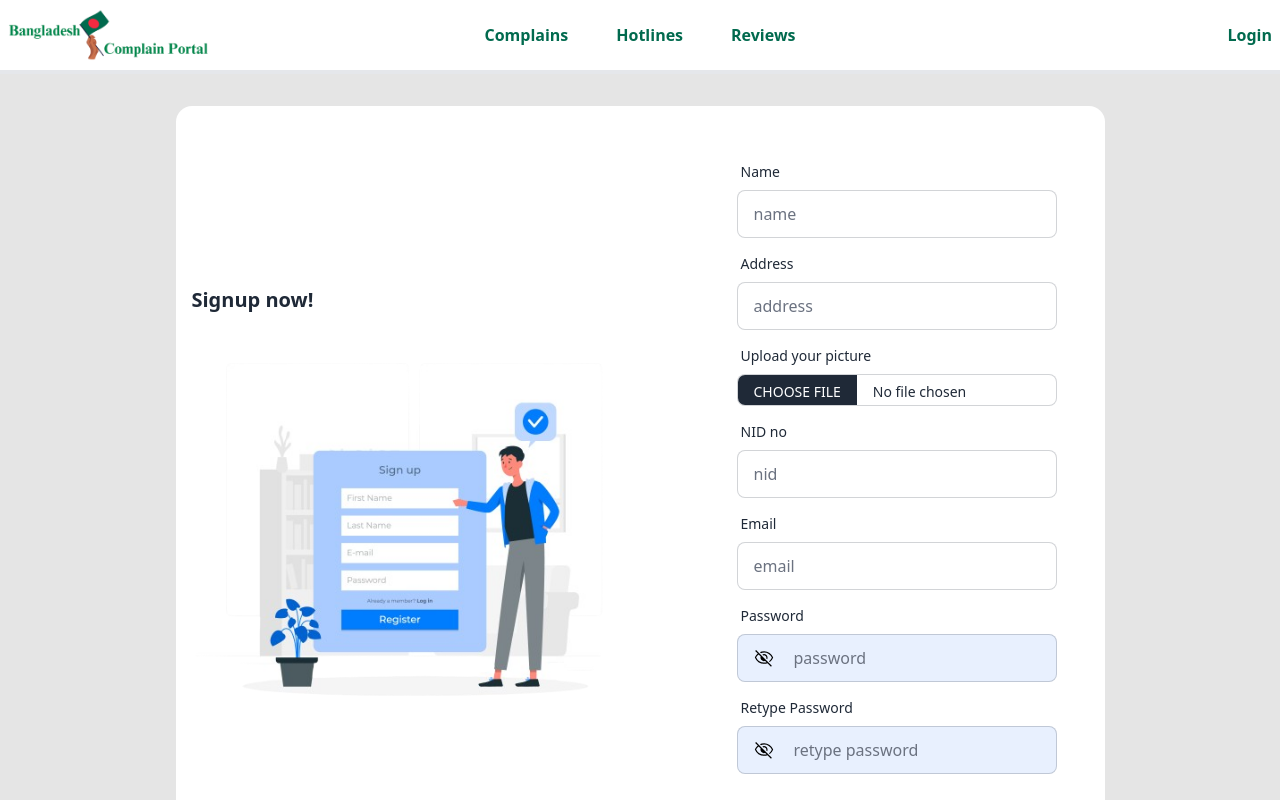
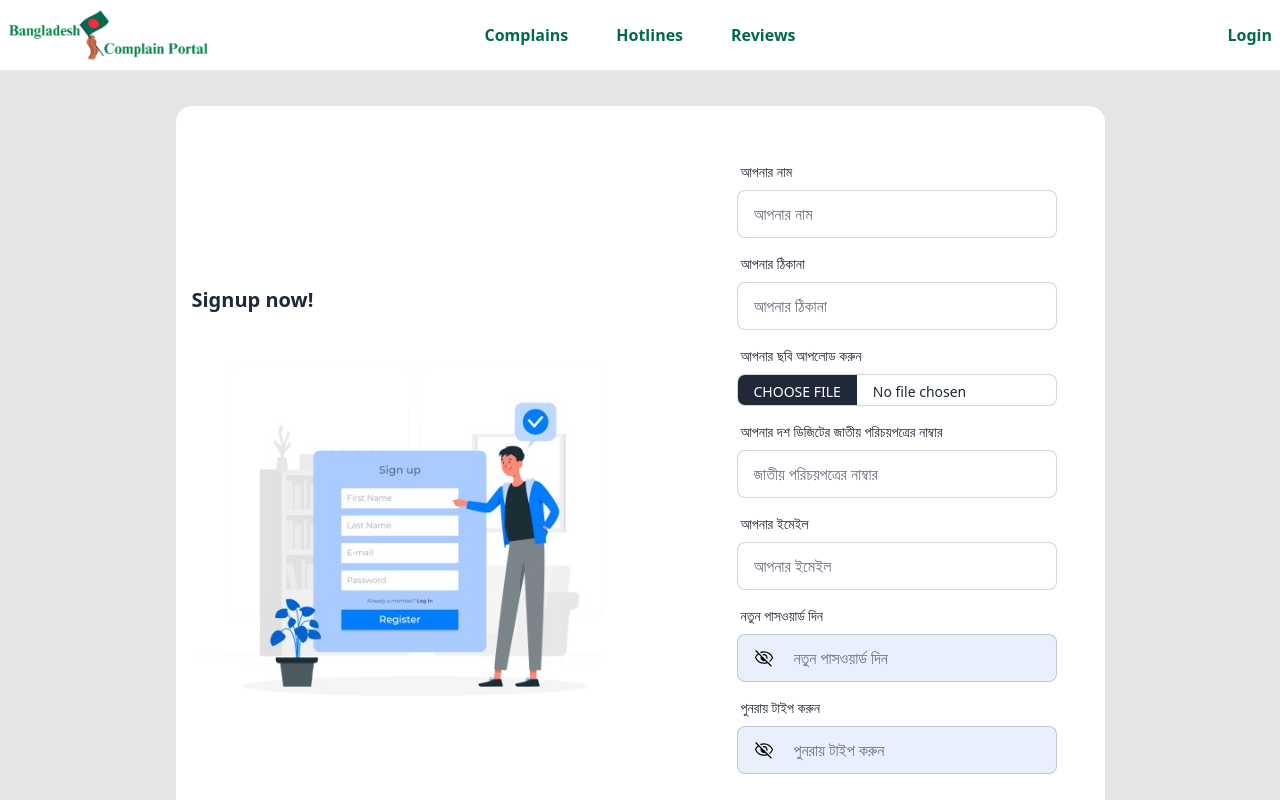
Before and after one commit to Sawom/Bangladesh_Complaint_Portal, a React (Vite) app: page /register in a window 1280 px wide. Shown: the top 800 px of the page. Built offline with nearby package versions, Linux system fonts and the light colour scheme; no server answers.

Commit message:
bangla added login reg page

```diff
--- a/src/Pages/Login/Login.jsx
+++ b/src/Pages/Login/Login.jsx
@@ -92,11 +92,11 @@ const Login = () => {
               {/* email */}
               <div className="form-control">
                 <label className="label">
-                  <span className="label-text">Email</span>
+                  <span className="label-text">ইমেইল</span>
                 </label>
                 <input
                   type="email"
-                  placeholder="email"
+                  placeholder="আপনার ইমেইল"
                   className="input input-bordered"
                   onBlur={handleEmail}
                   required
@@ -106,7 +106,7 @@ const Login = () => {
               {/* password */}
               <div>
                 <label className="label">
-                  <span className="label-text">Password</span>
+                  <span className="label-text"> পাসওয়ার্ড </span>
                 </label>
 
                 <label
@@ -122,7 +122,7 @@ const Login = () => {
                   </button>
                   <input
                     type={isPasswordVisible ? "text" : "password"}
-                    placeholder="password"
+                    placeholder="আপনার পাসওয়ার্ড"
                     className="border-none focus:outline-none focus:ring-0"
                     onBlur={handlePassword}
                     required
@@ -130,7 +130,7 @@ const Login = () => {
                 </label>
 
                 <label className="label">
-                  <p className="label-text-alt ">Forgot password?</p>
+                  <p className="label-text-alt ">পাসওয়ার্ড ভুলে গিয়েছেন? </p>
                 </label>
               </div>
 
@@ -144,26 +144,26 @@ const Login = () => {
                     fontStyle: "bold",
                   }}
                 >
-                  Login
+                  লগইন
                 </button>
                 {/* error */}
                 <p className="text-red-600"> {error} </p>
                 <br />
-                <p> New here?
+                <p> নতুন ইউজার ?
                   <Link to="/register">
                     <span className="font-bold px-3" style={{ color: "#016A4E" }}>
-                      Create a New Account
+                      একাউন্ট করুন
                     </span>
                   </Link>
                 </p>
                 {/* reset password */}
                 <p>
-                  Forgot password?
+                  পাসওয়ার্ড ভুলে গিয়েছেন?
                   <button
                     onClick={resetPassword}
                     className="btn btn-link font-bold "
                     style={{ textDecoration: "none", color: "#016A4E" }} >
-                    Reset Password
+                    পুনরায় পাসওয়ার্ড সেট করুন
                   </button>
                 </p>
               </div>
--- a/src/Pages/Registration/Registration.jsx
+++ b/src/Pages/Registration/Registration.jsx
@@ -116,11 +116,11 @@ const Registration = () => {
               {/* name */}
               <div className="form-control">
                 <label className="label">
-                  <span className="label-text">Name</span>
+                  <span className="label-text">আপনার নাম </span>
                 </label>
                 <input
                   type="text"
-                  placeholder="name"
+                  placeholder="আপনার নাম"
                   className="input input-bordered"
                   name="name"
                   {...register("name", { required: true })}
@@ -131,11 +131,11 @@ const Registration = () => {
               {/* address */}
               <div className="form-control">
                 <label className="label">
-                  <span className="label-text"> Address </span>
+                  <span className="label-text"> আপনার ঠিকানা </span>
                 </label>
                 <input
                   type="text"
-                  placeholder="address"
+                  placeholder="আপনার ঠিকানা"
                   className="input input-bordered"
                   name="address"
                   {...register("address", { required: true })}
@@ -146,7 +146,7 @@ const Registration = () => {
               {/* img */}
               <div className="form-control">
                 <label className="label">
-                  <span className="label-text"> Upload your picture </span>
+                  <span className="label-text"> আপনার ছবি আপলোড করুন </span>
                 </label>
                 <input
                   type="file"
@@ -161,11 +161,11 @@ const Registration = () => {
               {/* nid */}
               <div className="form-control">
                 <label className="label">
-                  <span className="label-text"> NID no </span>
+                  <span className="label-text"> আপনার দশ ডিজিটের জাতীয় পরিচয়পত্রের নাম্বার </span>
                 </label>
                 <input
                   type="number"
-                  placeholder="nid"
+                  placeholder="জাতীয় পরিচয়পত্রের নাম্বার"
                   className="input input-bordered"
                   name="nid"
                   {...register("nid", { required: true })}
@@ -176,11 +176,11 @@ const Registration = () => {
               {/* email */}
               <div className="form-control">
                 <label className="label">
-                  <span className="label-text">Email</span>
+                  <span className="label-text">আপনার ইমেইল</span>
                 </label>
                 <input
                   type="email"
-                  placeholder="email"
+                  placeholder="আপনার ইমেইল"
                   className="input input-bordered"
                   name="email"
                   {...register("email", { required: true })}
@@ -191,7 +191,7 @@ const Registration = () => {
               {/* password */}
               <div>
                 <label className="label">
-                  <span className="label-text">Password</span>
+                  <span className="label-text"> নতুন পাসওয়ার্ড দিন </span>
                 </label>
 
                 <label
@@ -207,7 +207,7 @@ const Registration = () => {
                   </button>
                   <input
                     type={isPasswordVisible ? "text" : "password"}
-                    placeholder="password"
+                    placeholder="নতুন পাসওয়ার্ড দিন"
                     className="border-none focus:outline-none focus:ring-0"
                     name="password"
                     {...register("password", { required: true })}
@@ -219,7 +219,7 @@ const Registration = () => {
               {/* retype password */}
               <div>
                 <label className="label">
-                  <span className="label-text">Retype Password</span>
+                  <span className="label-text">পুনরায় টাইপ করুন </span>
                 </label>
 
                 <label
@@ -235,7 +235,7 @@ const Registration = () => {
                   </button>
                   <input
                     type={isPasswordVisible ? "text" : "password"}
-                    placeholder="retype password"
+                    placeholder="পুনরায় টাইপ করুন"
                     className="border-none focus:outline-none focus:ring-0"
                     name="confirmpass"
                     {...register("confirmpass", { required: true })}
@@ -253,12 +253,13 @@ const Registration = () => {
                     fontStyle: "bold",
                   }}
                 >
-                  Signup
+                  সাইনআপ করুন
                 </button>
               </div>
               {/* error */}
               <p className="text-red-600"> {error} </p>
-              <p>Already registered? <Link to='/login'> <span className='font-bold ' style={{ color: "#016A4E" }} >Go to LogIn</span>  </Link> </p>
+              <p>আগেই রেজিষ্ট্রেশন করেছেন? <Link to='/login'> <span className='font-bold '
+               style={{ color: "#016A4E" }} >লগইন করুন</span>  </Link> </p>
             </form>
           </div>
 
```
